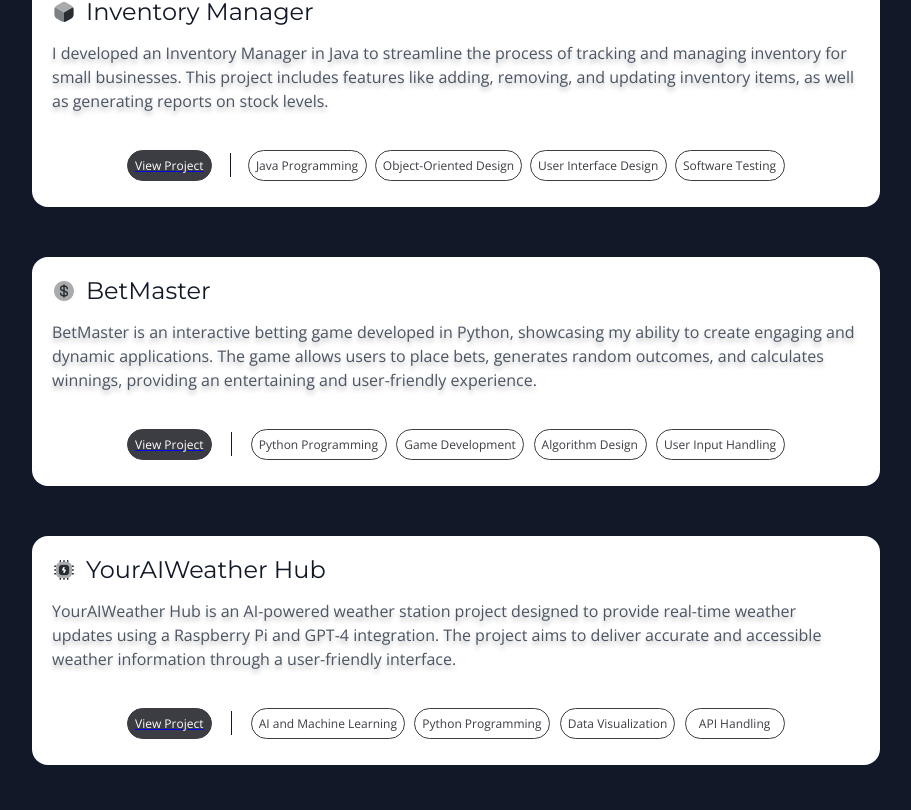
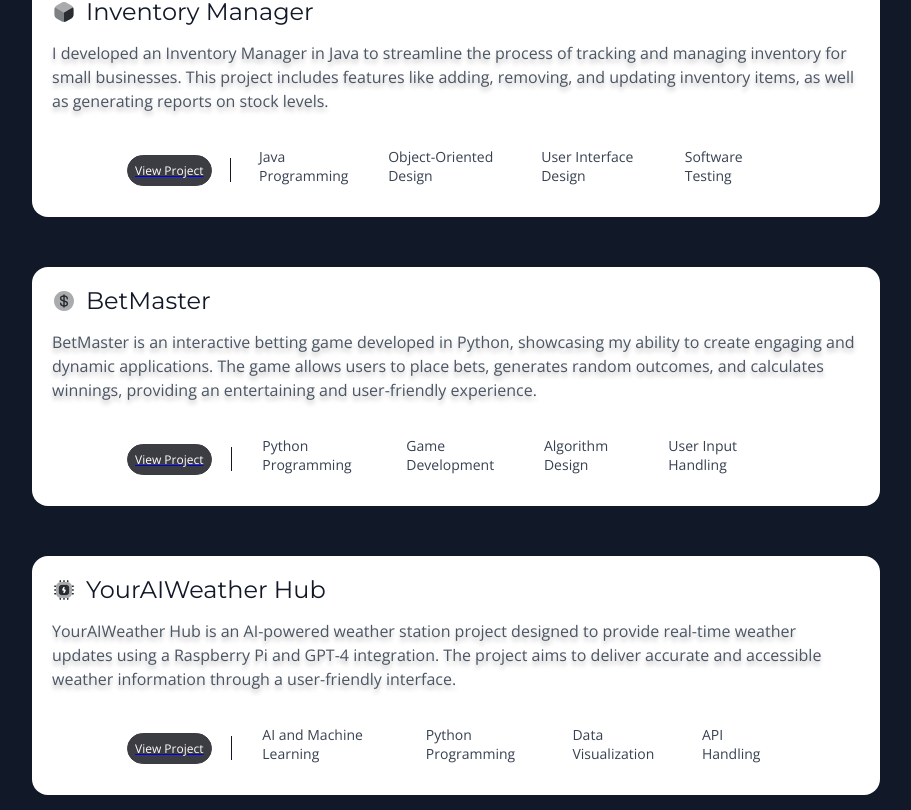
Before and after one commit to dimijimz/Dimitri-Portfolio-Website, a React (Vite) app: page / in a window 1280 px wide. Shown: the part 1670-2480 px from the top of the page, without its empty margins (184-1095 px from the left). Built offline with nearby package versions, Linux system fonts and the light colour scheme.

Commit message:
Fixed footer, header, buttons for project section, social links buttons

```diff
--- a/src/components/ContactSection.tsx
+++ b/src/components/ContactSection.tsx
@@ -37,7 +37,7 @@
         "service_rh2rf2q", // Your EmailJS service ID
         "template_7brp5k6", // Your EmailJS template ID
         formData,
-        "shBHvynocvTiMeHiK" // Replace with your actual user ID or public key
+        "shBHvynocvTiMeHiK" // EmailJS user ID
       )
       .then(
         (response) => {
@@ -127,7 +127,7 @@
             </div>
           </div>
           <div className="flex flex-row items-start justify-start py-0 px-[292px] box-border max-w-full mq750:pl-[146px] mq750:pr-[146px] mq750:box-border mq450:pl-5 mq450:pr-5 mq450:box-border">
-            <button className="cursor-pointer [border:none] pt-[13.5px] pb-[12.5px] pl-[58px] pr-[53px] bg-[transparent] flex flex-row items-start justify-start relative">
+  <button className="cursor-pointer [border:none] pt-[13.5px] pb-[12.5px] pl-[58px] pr-[53px] bg-[transparent] flex flex-row items-start justify-start relative transition-all duration-300 ease-in-out hover:bg-gray-100 hover:scale-105">
     <div className="h-full w-full absolute !m-[0] top-[0px] right-[0px] bottom-[0px] left-[0px] rounded-63xl bg-light-text-color" />
     <div className="relative text-mini tracking-[-0.01em] font-btn-text text-black text-left inline-block min-w-[55px] z-[1]">
       Submit
--- a/src/components/Container1.tsx
+++ b/src/components/Container1.tsx
@@ -10,7 +10,7 @@
   tagOrButton2?: string;
   tagOrButton3?: string;
   tagOrButton4?: string;
-  projectLink?: string; // New prop for project link
+  projectLink?: string;
 
   /** Style props */
   propMinWidth?: CSSProperties["minWidth"];
@@ -34,7 +34,7 @@
   tagOrButton1,
   propDisplay,
   propMinWidth2,
-  projectLink, // Add the project link prop
+  projectLink,
 }) => {
   const inventoryManagerStyle: CSSProperties = useMemo(() => {
     return {
@@ -101,7 +101,7 @@
     className="flex-1 flex flex-row items-center justify-between py-2.5 px-[41px] box-border max-w-full gap-[7.8px] mq1100:flex-wrap"
     style={containerStyle}
         >
-          {/* "View Project" button linking to the project */}
+          {/* "View Project" button - remains interactive */}
           <a
             href={projectLink}
             target="_blank"
@@ -117,38 +117,18 @@
             <div className="h-6 w-px relative border-gray-900 border-r-[1px] border-solid box-border" />
           </div>
 
-          {/* The following divs are for tags and should not be clickable */}
-          <div
-            className="rounded-81xl border-darkslategray-100 border-[1px] border-solid flex flex-row items-center justify-center py-1.5 px-[7px] whitespace-nowrap"
-            style={tagStyle}
-          >
-            <div
-              className="relative inline-block min-w-[103px]"
-              style={tagOrButtonStyle}
-            >
+          {/* Tags - now non-interactive */}
+          <div className="bg-gray-100 text-gray-700 rounded-full px-3 py-1 text-sm font-light mr-2 mb-2">
       {tagOrButton}
     </div>
-          </div>
-          <div
-            className="rounded-81xl border-darkslategray-100 border-[1px] border-solid flex flex-row items-center justify-center py-1.5 px-[7px] whitespace-nowrap"
-            style={tagStyle}
-          >
-            <div
-              className="relative"
-              style={tagOrButton1Style}
-            >
+    <div className="bg-gray-100 text-gray-700 rounded-full px-3 py-1 text-sm font-light mr-2 mb-2">
       {tagOrButton1}
     </div>
-          </div>
-          <div className="rounded-81xl border-darkslategray-100 border-[1px] border-solid flex flex-row items-center justify-center py-1.5 px-[7px] whitespace-nowrap">
-            <div className="relative text-xs font-open-sans text-darkslategray-100 text-left inline-block min-w-[121px]">
+    <div className="bg-gray-100 text-gray-700 rounded-full px-3 py-1 text-sm font-light mr-2 mb-2">
       User Interface Design
     </div>
-          </div>
-          <div className="rounded-81xl border-darkslategray-100 border-[1px] border-solid flex flex-row items-center justify-center py-1.5 px-[7px] whitespace-nowrap">
-            <div className="relative text-xs font-open-sans text-darkslategray-100 text-left inline-block min-w-[94px]">
+    <div className="bg-gray-100 text-gray-700 rounded-full px-3 py-1 text-sm font-light mr-2 mb-2">
       Software Testing
-            </div>
     </div>
   </div>
 </div>
--- a/src/components/Container2.tsx
+++ b/src/components/Container2.tsx
@@ -9,7 +9,7 @@
   tagOrButton1?: string;
   tagOrButton2?: string;
   tagOrButton3?: string;
-  projectLink?: string; // New prop for project link
+  projectLink?: string;
 
   /** Style props */
   propMinWidth?: CSSProperties["minWidth"];
@@ -35,7 +35,7 @@
   propWidth,
   tagOrButton3,
   propMinWidth3,
-  projectLink, // Receiving the project link
+  projectLink,
 }) => {
   const betMasterStyle: CSSProperties = useMemo(() => {
     return {
@@ -97,6 +97,7 @@
       </div>
       <div className="w-[780px] flex flex-row items-center justify-center py-0 px-5 box-border max-w-full text-xs text-darkslategray-100 font-open-sans">
         <div className="flex-1 flex flex-row items-center justify-between py-2.5 px-[41px] box-border max-w-full gap-[9.4px] mq1100:flex-wrap">
+          {/* "View Project" button - remains interactive */}
           <a
             href={projectLink}
             target="_blank"
@@ -110,42 +111,22 @@
           <div className="w-5 flex flex-row items-center justify-start py-2.5 pl-2.5 pr-2 box-border">
             <div className="h-6 w-px relative border-gray-900 border-r-[1px] border-solid box-border" />
           </div>
-          <div className="rounded-81xl border-darkslategray-100 border-[1px] border-solid flex flex-row items-center justify-center py-1.5 px-[7px] whitespace-nowrap">
-            <div
-              className="relative inline-block min-w-[120px]"
-              style={tagOrButton2Style}
-            >
-              {tagOrButton}
-            </div>
+          {/* Tags - now non-interactive */}
+          <div className="bg-gray-100 text-gray-700 rounded-full px-3 py-1 text-sm font-light mr-2 mb-2">
+            {tagOrButton}
           </div>
-          <div className="rounded-81xl border-darkslategray-100 border-[1px] border-solid flex flex-row items-center justify-center py-1.5 px-[7px] whitespace-nowrap">
-            <div
-              className="relative inline-block min-w-[112px]"
-              style={tagOrButton3Style}
-            >
-              {tagOrButton1}
-            </div>
+          <div className="bg-gray-100 text-gray-700 rounded-full px-3 py-1 text-sm font-light mr-2 mb-2">
+            {tagOrButton1}
           </div>
-          <div className="rounded-81xl border-darkslategray-100 border-[1px] border-solid flex flex-row items-center justify-center py-1.5 px-[7px] whitespace-nowrap">
-            <div className="relative inline-block min-w-[97px]">
-              {tagOrButton2}
-            </div>
+          <div className="bg-gray-100 text-gray-700 rounded-full px-3 py-1 text-sm font-light mr-2 mb-2">
+            {tagOrButton2}
           </div>
-          <div
-            className="rounded-81xl border-darkslategray-100 border-[1px] border-solid flex flex-row items-center justify-center py-1.5 px-[7px] whitespace-nowrap"
-            style={tag2Style}
-          >
-            <div
-              className="relative inline-block min-w-[113px]"
-              style={tagOrButton4Style}
-            >
-              {tagOrButton3}
-            </div>
+          <div className="bg-gray-100 text-gray-700 rounded-full px-3 py-1 text-sm font-light mr-2 mb-2">
+            {tagOrButton3}
           </div>
         </div>
       </div>
     </div>
   );
 };
-
 export default Container2;
--- a/src/components/NavBarDesktop.tsx
+++ b/src/components/NavBarDesktop.tsx
@@ -23,13 +23,13 @@
           </h3>
         </div>
       </div>
-      <div className="flex flex-row items-center justify-between gap-12 max-w-full text-center text-sm text-dimgray-200">
+      <div className="flex flex-row items-center justify-end gap-8 max-w-full text-center text-sm text-dimgray-200">
         <ScrollLink
           to="projects"
           smooth={true}
           duration={500}
           offset={-70}
-          className="cursor-pointer"
+          className="cursor-pointer transition-colors duration-300 hover:text-gray-900 hover:underline"
         >
           Projects
         </ScrollLink>
@@ -38,7 +38,7 @@
           smooth={true}
           duration={500}
           offset={-70}
-          className="cursor-pointer"
+          className="cursor-pointer transition-colors duration-300 hover:text-gray-900 hover:underline"
         >
           Info
         </ScrollLink>
@@ -47,7 +47,7 @@
           smooth={true}
           duration={500}
           offset={-70}
-          className="cursor-pointer"
+          className="cursor-pointer transition-colors duration-300 hover:text-gray-900 hover:underline"
         >
           Contact
         </ScrollLink>
@@ -55,9 +55,8 @@
         <div className="flex items-center">
           <div className="h-6 w-px bg-gray-900" />
         </div>
-      </div>
         <div className="flex flex-row items-center justify-center text-light-text-color">
-        <div className="rounded-17xl bg-gray-900 overflow-hidden flex flex-row items-center justify-center py-[10px] px-[20px] gap-[10px]">
+          <div className="rounded-17xl bg-gray-900 overflow-hidden flex flex-row items-center justify-center py-[10px] px-[20px] gap-[10px] transition-colors duration-300 hover:bg-gray-800">
             <a
               href="https://drive.google.com/file/d/1if4TrLO2YOUQxaZ3PLtXCNWfT61EuFMQ/view?usp=drive_link"
               target="_blank"
@@ -77,6 +76,7 @@
           </div>
         </div>
       </div>
+    </div>
   );
 };
 
```
Also changed, not shown: src/components/Hero.tsx (+4 -4 lines), src/pages/Desktop.tsx (+18 -14 lines). Lines whose indentation alone changed are shown as unchanged.
